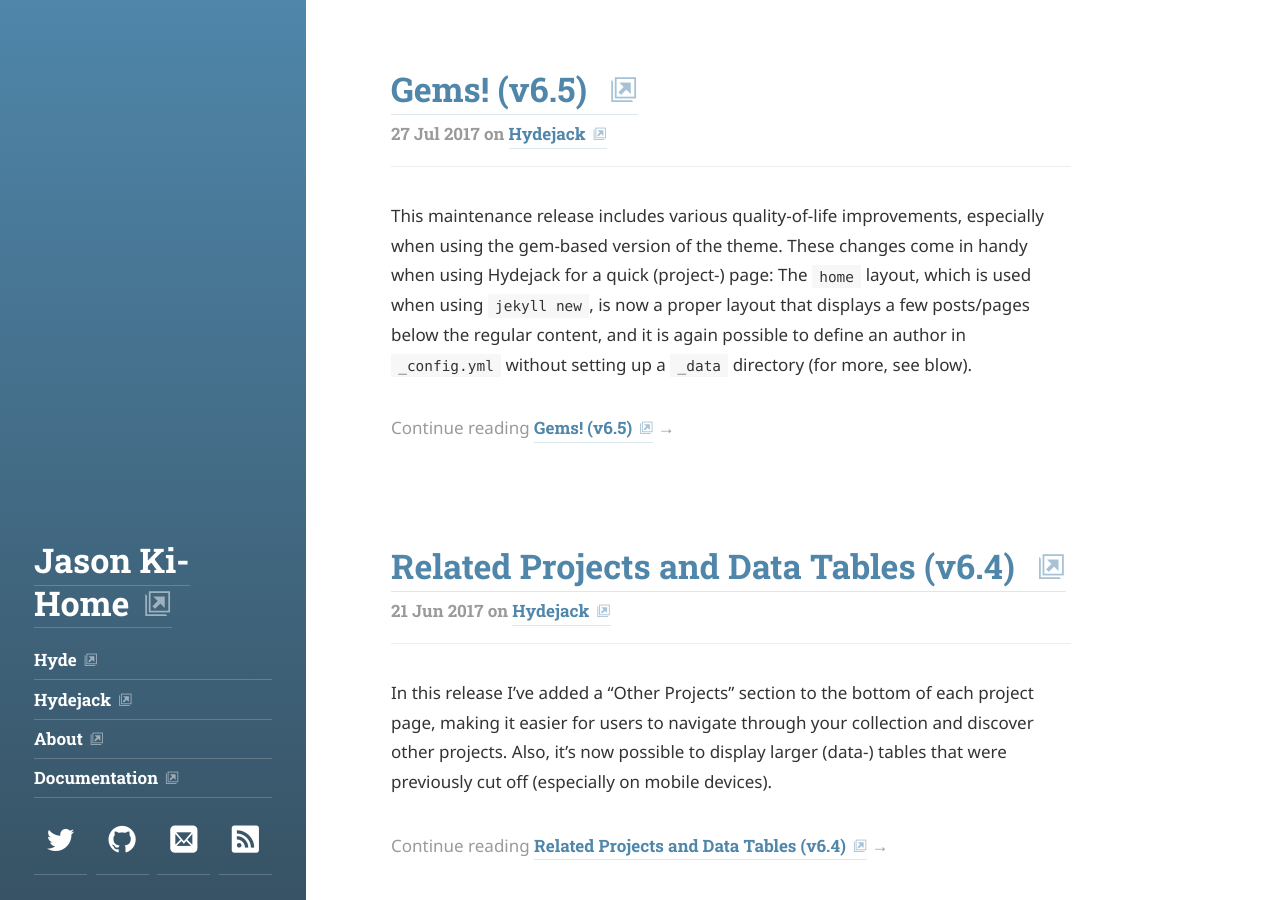
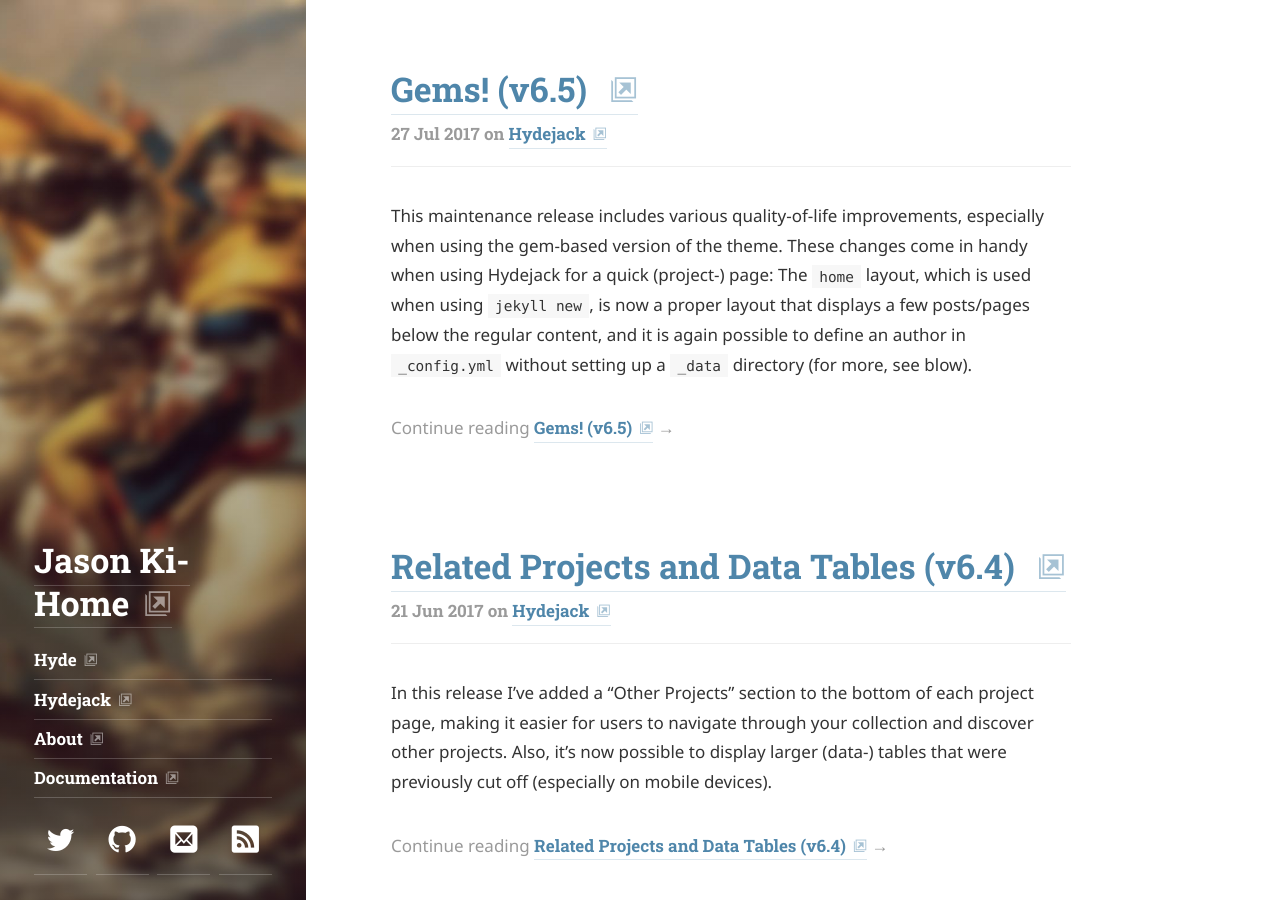
Before and after one commit to JasonJKi/jasonjki.github.io, a Jekyll site: the page built from index.html, in a window 1280 px wide and 900 px high. Built offline with Jekyll 4.4.1, drawn with Linux system fonts in a browser that asks for light colours; some web fonts are replaced; the list of posts is cut into pages by our own code.

Commit message:
Update _config.yml

```diff
--- a/_config.yml
+++ b/_config.yml
@@ -25,7 +25,7 @@
   email:             <ki.jasonj@gmail>
 
 # Fallback image and color
-image:               /hydejack/assets/img/nap.jpg
+image:               /jasonjki.github.io/assets/img/nap.jpg
 color:               '#4f86aa'
 
 # The font used for headings. Expects a string that is a valid CSS font-family value.
```
